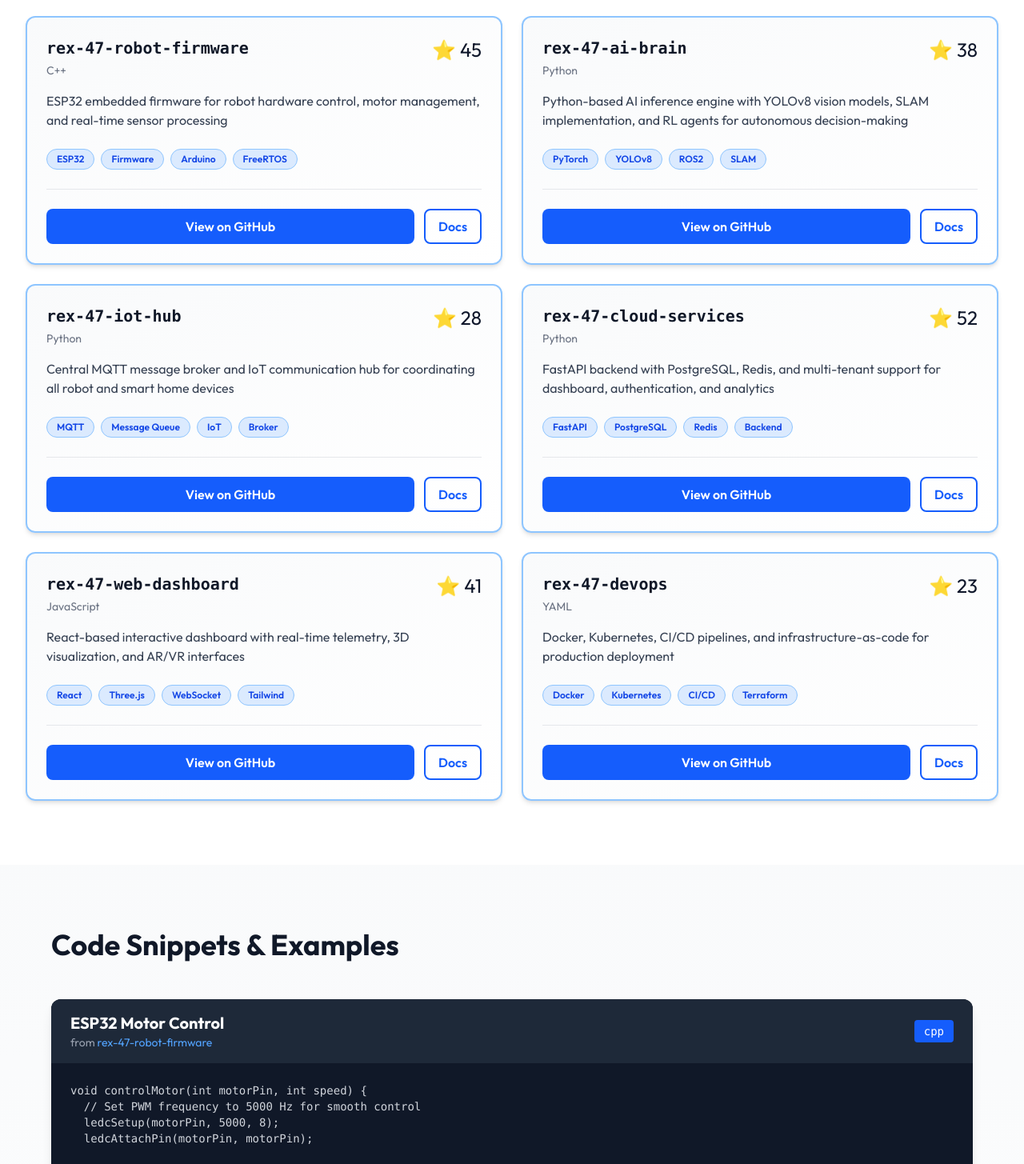
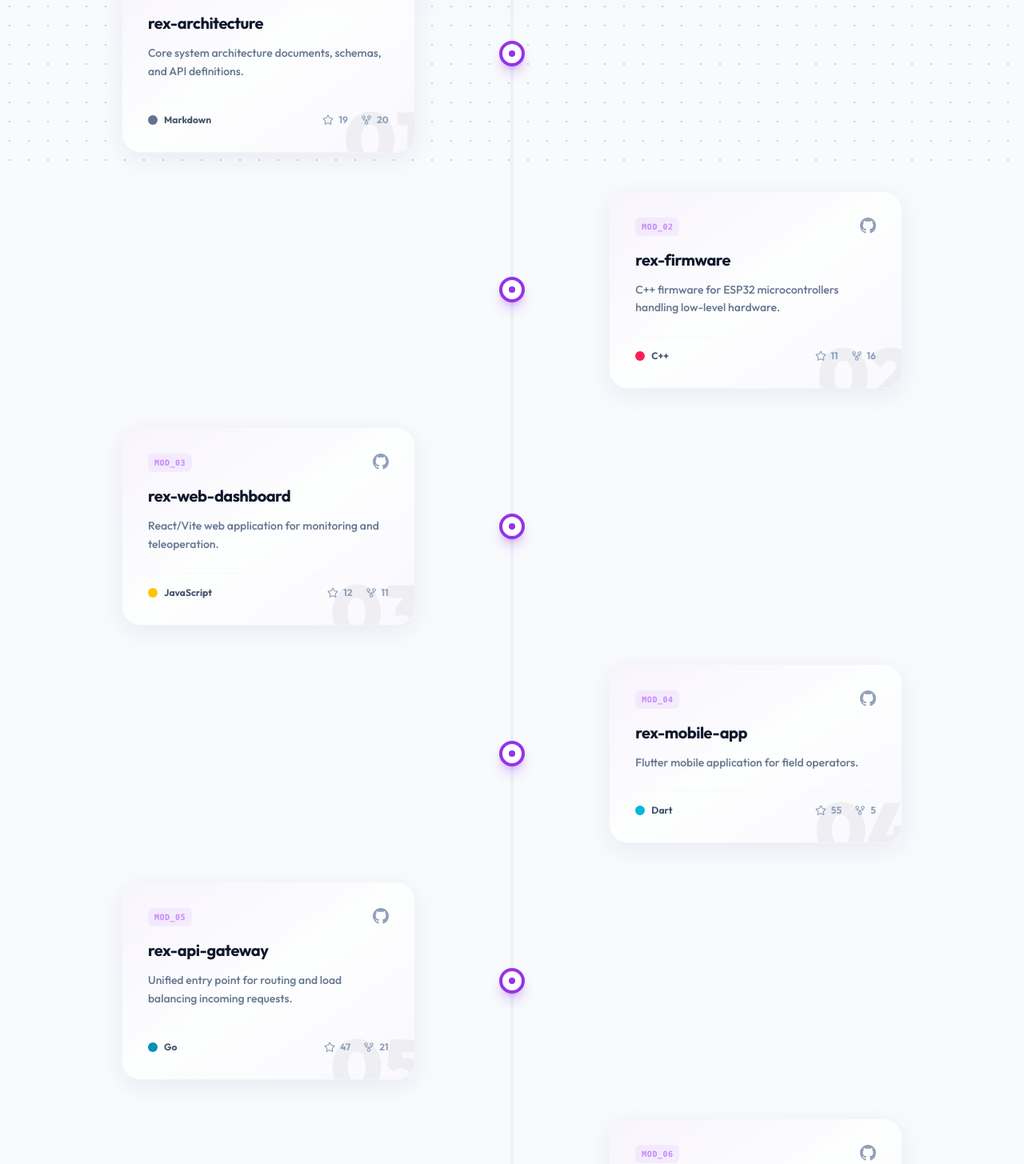
Before and after one commit to thathsarabandara/03-rex-web-dashbaord, a React (Vite) app: page /repositories in a window 1280 px wide. Shown: the part 580-2035 px from the top of the page at 80% size. Built offline with nearby package versions, Linux system fonts and the light colour scheme; no server answers.

Commit message:
refactor: update UI components across pages with improved styling and Lucide icons

```diff
--- a/src/pages/common/Repositories.jsx
+++ b/src/pages/common/Repositories.jsx
@@ -1,318 +1,133 @@
-import { useEffect, useRef } from 'react';
+import { useRef, useEffect } from 'react';
+import { Star, GitFork, GitCommit } from 'lucide-react';
 import gsap from 'gsap';
-import { ScrollTrigger } from 'gsap/ScrollTrigger';
-
-gsap.registerPlugin(ScrollTrigger);
+import { BsGithub } from 'react-icons/bs';
 
 export default function Repositories() {
   const containerRef = useRef(null);
 
   useEffect(() => {
-    try {
-      if (containerRef.current) {
-        const items = containerRef.current.querySelectorAll('.repo-item');
-        if (items.length > 0) {
+    const observer = new IntersectionObserver((entries) => {
+      entries.forEach((entry) => {
+        if (entry.isIntersecting) {
+          const elements = entry.target.querySelectorAll('.timeline-item');
           gsap.fromTo(
-            items,
-            { opacity: 0, scale: 0.95 },
-            {
-              opacity: 1,
-              scale: 1,
-              duration: 0.6,
-              stagger: 0.15,
-              scrollTrigger: {
-                trigger: containerRef.current,
-                start: 'top center',
-              },
-            }
+            elements,
+            { opacity: 0, y: 50 },
+            { opacity: 1, y: 0, duration: 0.8, stagger: 0.15, ease: 'power3.out' }
           );
+          observer.unobserve(entry.target);
         }
-      }
-    } catch (error) {
-      console.warn('GSAP animation error:', error);
-    }
+      });
+    }, { threshold: 0.05 });
 
-    return () => {
-      ScrollTrigger.getAll().forEach(trigger => trigger.kill());
-    };
+    if (containerRef.current) observer.observe(containerRef.current);
+
+    return () => observer.disconnect();
   }, []);
 
   const repos = [
-    {
-      name: 'rex-47-robot-firmware',
-      description: 'ESP32 embedded firmware for robot hardware control, motor management, and real-time sensor processing',
-      language: 'C++',
-      stars: 45,
-      tags: ['ESP32', 'Firmware', 'Arduino', 'FreeRTOS'],
-      url: 'https://github.com',
-    },
-    {
-      name: 'rex-47-ai-brain',
-      description:
-        'Python-based AI inference engine with YOLOv8 vision models, SLAM implementation, and RL agents for autonomous decision-making',
-      language: 'Python',
-      stars: 38,
-      tags: ['PyTorch', 'YOLOv8', 'ROS2', 'SLAM'],
-      url: 'https://github.com',
-    },
-    {
-      name: 'rex-47-iot-hub',
-      description: 'Central MQTT message broker and IoT communication hub for coordinating all robot and smart home devices',
-      language: 'Python',
-      stars: 28,
-      tags: ['MQTT', 'Message Queue', 'IoT', 'Broker'],
-      url: 'https://github.com',
-    },
-    {
-      name: 'rex-47-cloud-services',
-      description: 'FastAPI backend with PostgreSQL, Redis, and multi-tenant support for dashboard, authentication, and analytics',
-      language: 'Python',
-      stars: 52,
-      tags: ['FastAPI', 'PostgreSQL', 'Redis', 'Backend'],
-      url: 'https://github.com',
-    },
-    {
-      name: 'rex-47-web-dashboard',
-      description: 'React-based interactive dashboard with real-time telemetry, 3D visualization, and AR/VR interfaces',
-      language: 'JavaScript',
-      stars: 41,
-      tags: ['React', 'Three.js', 'WebSocket', 'Tailwind'],
-      url: 'https://github.com',
-    },
-    {
-      name: 'rex-47-devops',
-      description: 'Docker, Kubernetes, CI/CD pipelines, and infrastructure-as-code for production deployment',
-      language: 'YAML',
-      stars: 23,
-      tags: ['Docker', 'Kubernetes', 'CI/CD', 'Terraform'],
-      url: 'https://github.com',
-    },
+    { num: '01', name: 'rex-architecture', desc: 'Core system architecture documents, schemas, and API definitions.', lang: 'Markdown', color: 'bg-slate-500' },
+    { num: '02', name: 'rex-firmware', desc: 'C++ firmware for ESP32 microcontrollers handling low-level hardware.', lang: 'C++', color: 'bg-rose-500' },
+    { num: '03', name: 'rex-web-dashboard', desc: 'React/Vite web application for monitoring and teleoperation.', lang: 'JavaScript', color: 'bg-yellow-400' },
+    { num: '04', name: 'rex-mobile-app', desc: 'Flutter mobile application for field operators.', lang: 'Dart', color: 'bg-cyan-500' },
+    { num: '05', name: 'rex-api-gateway', desc: 'Unified entry point for routing and load balancing incoming requests.', lang: 'Go', color: 'bg-cyan-600' },
+    { num: '06', name: 'rex-auth-service', desc: 'Authentication and authorization microservice (JWT/OAuth2).', lang: 'Python', color: 'bg-blue-500' },
+    { num: '07', name: 'rex-robot-service', desc: 'Main control loop and kinematic engine orchestrator.', lang: 'Go', color: 'bg-emerald-500' },
+    { num: '08', name: 'rex-telemetry-service', desc: 'High-throughput WebSocket server for live sensor data.', lang: 'Rust', color: 'bg-orange-500' },
+    { num: '09', name: 'rex-sensor-fusion', desc: 'Aggregates LIDAR, IMU, and Camera data into a 3D map.', lang: 'C++', color: 'bg-rose-500' },
+    { num: '10', name: 'rex-navigation-engine', desc: 'SLAM and path planning for autonomous movement.', lang: 'C++', color: 'bg-rose-500' },
+    { num: '11', name: 'rex-vision-ai', desc: 'YOLO real-time object detection, face recognition, and tracking.', lang: 'Python', color: 'bg-blue-500' },
+    { num: '12', name: 'rex-event-engine', desc: 'Rule-based anomaly detection and synthesis of raw AI detections into alerts.', lang: 'TypeScript', color: 'bg-blue-600' },
+    { num: '13', name: 'rex-notification-engine', desc: 'Push notification integrations and email delivery for incidents.', lang: 'Go', color: 'bg-emerald-500' },
+    { num: '14', name: 'rex-voice-assistant', desc: 'Local wake word detection, STT integration, and intent parsing.', lang: 'Python', color: 'bg-blue-500' },
+    { num: '15', name: 'rex-agent-runtime', desc: 'Convert perceived events into proactive task plans and autonomous orchestration.', lang: 'TypeScript', color: 'bg-blue-600' },
+    { num: '16', name: 'rex-memory-engine', desc: 'Vector DB integration for past events and semantic search.', lang: 'Python', color: 'bg-blue-500' },
+    { num: '17', name: 'rex-devops-infras', desc: 'Local Docker Compose stack, CI/CD pipelines, and Kubernetes manifests.', lang: 'Shell', color: 'bg-slate-700' }
   ];
 
   return (
-    <div className="w-full">
-      {/* Header */}
-      <section className="min-h-[40vh] bg-gradient-to-br from-blue-600 to-indigo-700 flex items-center justify-center px-4 sm:px-6 lg:px-8">
-        <div className="max-w-4xl text-center">
-          <h1 className="text-5xl font-bold text-white mb-4">Code & Repositories</h1>
-          <p className="text-xl text-blue-100">Open-source projects and implementation details</p>
+    <div className="pb-32 font-sans selection:bg-brand-accent/30">
+      <section className="pt-20 pb-16 text-center px-6 relative">
+         <div className="absolute top-0 left-1/2 -translate-x-1/2 w-[600px] h-[300px] bg-brand-secondary/10 blur-[100px] rounded-full -z-10 pointer-events-none" />
+        <div className="inline-flex items-center gap-2 px-4 py-2 bg-slate-900 text-white rounded-full mb-8 shadow-lg shadow-slate-900/20">
+           <GitCommit size={18} />
+           <span className="text-[11px] font-bold uppercase tracking-widest">Platform Modules</span>
         </div>
+        <h1 className="text-5xl sm:text-7xl font-black tracking-tight text-slate-900 mb-6">
+          System <span className="text-transparent bg-clip-text bg-gradient-to-r from-brand-accent to-brand-secondary">Architecture</span>
+        </h1>
+        <p className="text-xl text-slate-500 font-medium max-w-2xl mx-auto leading-relaxed">
+          The REX-47 ecosystem is built on a 17-module microservice timeline. Explore the sequence of repositories powering the platform.
+        </p>
       </section>
 
-      {/* Repositories Grid */}
-      <section ref={containerRef} className="py-20 px-4 sm:px-6 lg:px-8 bg-white">
-        <div className="max-w-7xl mx-auto">
-          <h2 className="text-4xl font-bold text-gray-900 mb-12">Main Repositories</h2>
+      <section ref={containerRef} className="max-w-5xl mx-auto px-6 relative pt-10">
 
-          <div className="grid grid-cols-1 md:grid-cols-2 gap-6">
-            {repos.map((repo, idx) => (
-              <div
-                key={idx}
-                className="repo-item bg-gradient-to-br from-gray-50 to-white border-2 border-blue-300 p-6 rounded-xl shadow-md hover:shadow-xl transition duration-300 group"
-              >
-                {/* Header */}
-                <div className="flex items-start justify-between mb-4">
-                  <div className="flex-grow">
-                    <h3 className="text-xl font-bold text-gray-900 group-hover:text-blue-600 transition duration-300 font-mono">
-                      {repo.name}
-                    </h3>
-                    <p className="text-sm text-gray-500 mt-1">{repo.language}</p>
-                  </div>
-                  <div className="text-2xl">⭐ {repo.stars}</div>
-                </div>
+        {/* Vertical Line */}
+        <div className="absolute left-6 md:left-1/2 top-0 bottom-0 w-1 bg-slate-200/50 -translate-x-1/2 rounded-full hidden sm:block"></div>
 
-                {/* Description */}
-                <p className="text-gray-700 mb-6">{repo.description}</p>
+        <div className="space-y-12">
+          {repos.map((repo, i) => {
+             const isEven = i % 2 === 0;
+             return (
+               <div key={i} className={`timeline-item relative flex flex-col md:flex-row items-center w-full ${isEven ? 'md:justify-start' : 'md:justify-end'}`}>
 
-                {/* Tags */}
-                <div className="flex flex-wrap gap-2 mb-6">
-                  {repo.tags.map((tag, tagIdx) => (
-                    <span
-                      key={tagIdx}
-                      className="px-3 py-1 bg-blue-100 text-blue-700 rounded-full text-xs font-semibold border border-blue-300"
-                    >
-                      {tag}
-                    </span>
-                  ))}
-                </div>
+                 {/* Center Dot */}
+                 <div className="absolute left-6 md:left-1/2 -translate-x-1/2 w-8 h-8 rounded-full bg-white border-4 border-brand-accent shadow-lg shadow-brand-accent/30 z-10 hidden sm:flex items-center justify-center">
+                    <span className="w-2 h-2 rounded-full bg-brand-accent"></span>
+                 </div>
 
-                {/* Footer */}
-                <div className="flex gap-3 pt-6 border-t border-gray-200">
-                  <button className="flex-1 px-4 py-2 bg-blue-600 text-white rounded-lg font-semibold hover:bg-blue-700 transition duration-300">
-                    View on GitHub
-                  </button>
-                  <button className="px-4 py-2 border-2 border-blue-600 text-blue-600 rounded-lg font-semibold hover:bg-blue-50 transition duration-300">
-                    Docs
-                  </button>
-                </div>
-              </div>
-            ))}
-          </div>
-        </div>
-      </section>
+                 {/* Card Container */}
+                 <div className={`w-full sm:w-[calc(100%-4rem)] sm:ml-16 md:w-5/12 md:ml-0 ${isEven ? 'md:pr-10' : 'md:pl-10'}`}>
+                    <div className="glass-card-vibrant p-6 sm:p-8 flex flex-col group hover:-translate-y-2 transition-all duration-300 hover:shadow-2xl hover:shadow-brand-accent/10 border border-slate-100 hover:border-brand-accent/30 relative overflow-hidden">
 
-      {/* Code Snippets */}
-      <section className="py-20 px-4 sm:px-6 lg:px-8 bg-gradient-to-b from-gray-50 to-white">
-        <div className="max-w-6xl mx-auto">
-          <h2 className="text-4xl font-bold text-gray-900 mb-12">Code Snippets & Examples</h2>
+                       {/* Background Number */}
+                       <div className="absolute -right-4 -bottom-8 text-8xl font-black text-slate-900/5 pointer-events-none group-hover:scale-110 transition-transform duration-500">
+                         {repo.num}
+                       </div>
 
-          <div className="space-y-8">
-            {[
-              {
-                title: 'ESP32 Motor Control',
-                lang: 'cpp',
-                repo: 'rex-47-robot-firmware',
-                code: `void controlMotor(int motorPin, int speed) {
-  // Set PWM frequency to 5000 Hz for smooth control
-  ledcSetup(motorPin, 5000, 8);
-  ledcAttachPin(motorPin, motorPin);
+                       <div className="relative z-10">
+                         <div className="flex justify-between items-start mb-4">
+                            <div className="flex items-center gap-3">
+                               <span className="px-2 py-1 bg-brand-secondary/10 text-brand-secondary font-mono text-[10px] font-bold rounded-md tracking-wider">
+                                 MOD_{repo.num}
+                               </span>
+                            </div>
+                            <a href="#" className="text-slate-400 hover:text-brand-accent transition-colors">
+                               <BsGithub size={20} />
+                            </a>
+                         </div>
 
-  // Set motor speed (0-255)
-  ledcWrite(motorPin, constrain(speed, 0, 255));
-}`,
-              },
-              {
-                title: 'YOLOv8 Object Detection',
-                lang: 'python',
-                repo: 'rex-47-ai-brain',
-                code: `from ultralytics import YOLO
+                         <h3 className="text-xl font-bold text-slate-900 tracking-tight group-hover:text-brand-accent transition-colors mb-3">
+                            {repo.name}
+                         </h3>
 
-model = YOLO('yolov8n.pt')
-results = model.predict(source='frame.jpg', conf=0.5)
+                         <p className="text-slate-500 text-sm font-medium leading-relaxed mb-6">
+                            {repo.desc}
+                         </p>
 
-for r in results:
-    boxes = r.boxes
-    for box in boxes:
-        x1, y1, x2, y2 = box.xyxy[0]
-        conf = box.conf[0]
-        cls = box.cls[0]`,
-              },
-              {
-                title: 'FastAPI Real-time Endpoint',
-                lang: 'python',
-                repo: 'rex-47-cloud-services',
-                code: `from fastapi import FastAPI, WebSocket
-from typing import Set
+                         <div className="flex items-center justify-between pt-4 border-t border-slate-100/50">
+                            <div className="flex items-center gap-2">
+                               <span className={`w-3 h-3 rounded-full ${repo.color}`}></span>
+                               <span className="text-xs font-bold text-slate-600">{repo.lang}</span>
+                            </div>
+                            <div className="flex items-center gap-4 text-slate-400">
+                               <div className="flex items-center gap-1.5 text-xs font-bold">
+                                  <Star size={14} /> {Math.floor(Math.random() * 50) + 10}
+                               </div>
+                               <div className="flex items-center gap-1.5 text-xs font-bold">
+                                  <GitFork size={14} /> {Math.floor(Math.random() * 20) + 2}
+                               </div>
+                            </div>
+                         </div>
+                       </div>
+                    </div>
+                 </div>
 
-app = FastAPI()
-active_connections: Set[WebSocket] = set()
-
-@app.websocket("/ws/telemetry/{user_id}")
-async def websocket_endpoint(user_id: str, ws: WebSocket):
-    await ws.accept()
-    active_connections.add(ws)
-    try:
-        while True:
-            data = await ws.receive_json()
-            for conn in active_connections:
-                await conn.send_json(data)
-    finally:
-        active_connections.remove(ws)`,
-              },
-            ].map((snippet, idx) => (
-              <div key={idx} className="bg-gray-900 rounded-xl overflow-hidden shadow-lg">
-                <div className="bg-gray-800 px-6 py-4 flex justify-between items-center">
-                  <div>
-                    <h3 className="text-xl font-bold text-white">{snippet.title}</h3>
-                    <p className="text-sm text-gray-400">
-                      from <span className="text-blue-400">{snippet.repo}</span>
-                    </p>
-                  </div>
-                  <span className="px-3 py-1 bg-blue-600 text-white rounded text-sm font-mono">
-                    {snippet.lang}
-                  </span>
-                </div>
-                <pre className="p-6 text-gray-300 text-sm overflow-x-auto">
-                  <code>{snippet.code}</code>
-                </pre>
-              </div>
-            ))}
-          </div>
-        </div>
-      </section>
-
-      {/* Contribution Guide */}
-      <section className="py-20 px-4 sm:px-6 lg:px-8 bg-white">
-        <div className="max-w-6xl mx-auto">
-          <h2 className="text-4xl font-bold text-gray-900 mb-12 text-center">Contributing & Collaboration</h2>
-
-          <div className="grid grid-cols-1 md:grid-cols-3 gap-6">
-            {[
-              {
-                icon: '🔧',
-                title: 'Report Issues',
-                desc: 'Found a bug? Help us improve by reporting issues on GitHub with detailed reproduction steps',
-              },
-              {
-                icon: '📝',
-                title: 'Submit PRs',
-                desc: 'Contribute code improvements, optimizations, and new features. All contributions welcome!',
-              },
-              {
-                icon: '💬',
-                title: 'Discuss Ideas',
-                desc: 'Share your ideas in discussions. We value community feedback and suggestions.',
-              },
-            ].map((item, idx) => (
-              <div
-                key={idx}
-                className="bg-gradient-to-br from-blue-50 to-indigo-50 p-8 rounded-xl border-2 border-blue-300 text-center shadow-md hover:shadow-lg transition duration-300"
-              >
-                <div className="text-5xl mb-4">{item.icon}</div>
-                <h3 className="text-xl font-bold text-gray-900 mb-3">{item.title}</h3>
-                <p className="text-gray-700">{item.desc}</p>
-              </div>
-            ))}
-          </div>
-
-          <div className="mt-12 bg-blue-50 border-2 border-blue-300 p-8 rounded-xl">
-            <h3 className="text-2xl font-bold text-gray-900 mb-4">Development Setup</h3>
-            <div className="space-y-4 text-gray-700">
-              <p>
-                <strong className="text-blue-600">1. Clone the Repository</strong>
-              </p>
-              <pre className="bg-gray-900 text-gray-300 p-4 rounded overflow-x-auto text-sm">
-                <code>git clone https://github.com/thathsara-bandara/rex-47-robot-firmware.git</code>
-              </pre>
-
-              <p className="mt-6">
-                <strong className="text-blue-600">2. Install Dependencies</strong>
-              </p>
-              <pre className="bg-gray-900 text-gray-300 p-4 rounded overflow-x-auto text-sm">
-                <code>pip install -r requirements.txt</code>
-              </pre>
-
-              <p className="mt-6">
-                <strong className="text-blue-600">3. Follow Contributing Guidelines</strong>
-              </p>
-              <p>See CONTRIBUTING.md in each repository for code standards, testing requirements, and PR process.</p>
-            </div>
-          </div>
-        </div>
-      </section>
-
-      {/* Statistics */}
-      <section className="py-20 px-4 sm:px-6 lg:px-8 bg-gradient-to-b from-gray-50 to-white">
-        <div className="max-w-6xl mx-auto">
-          <h2 className="text-4xl font-bold text-gray-900 mb-12 text-center">Project Statistics</h2>
-
-          <div className="grid grid-cols-2 md:grid-cols-4 gap-6">
-            {[
-              { label: 'Total Commits', value: '1,200+', icon: '📝' },
-              { label: 'Lines of Code', value: '50K+', icon: '💻' },
-              { label: 'Test Coverage', value: '85%', icon: '✅' },
-              { label: 'Contributors', value: '1', icon: '👤' },
-            ].map((stat, idx) => (
-              <div
-                key={idx}
-                className="bg-white p-6 rounded-xl border-2 border-blue-300 text-center shadow-md hover:shadow-lg transition duration-300"
-              >
-                <div className="text-4xl mb-3">{stat.icon}</div>
-                <p className="text-3xl font-bold text-blue-600 mb-2">{stat.value}</p>
-                <p className="text-gray-600 font-semibold">{stat.label}</p>
-              </div>
-            ))}
-          </div>
+               </div>
+             );
+          })}
         </div>
       </section>
     </div>
```
